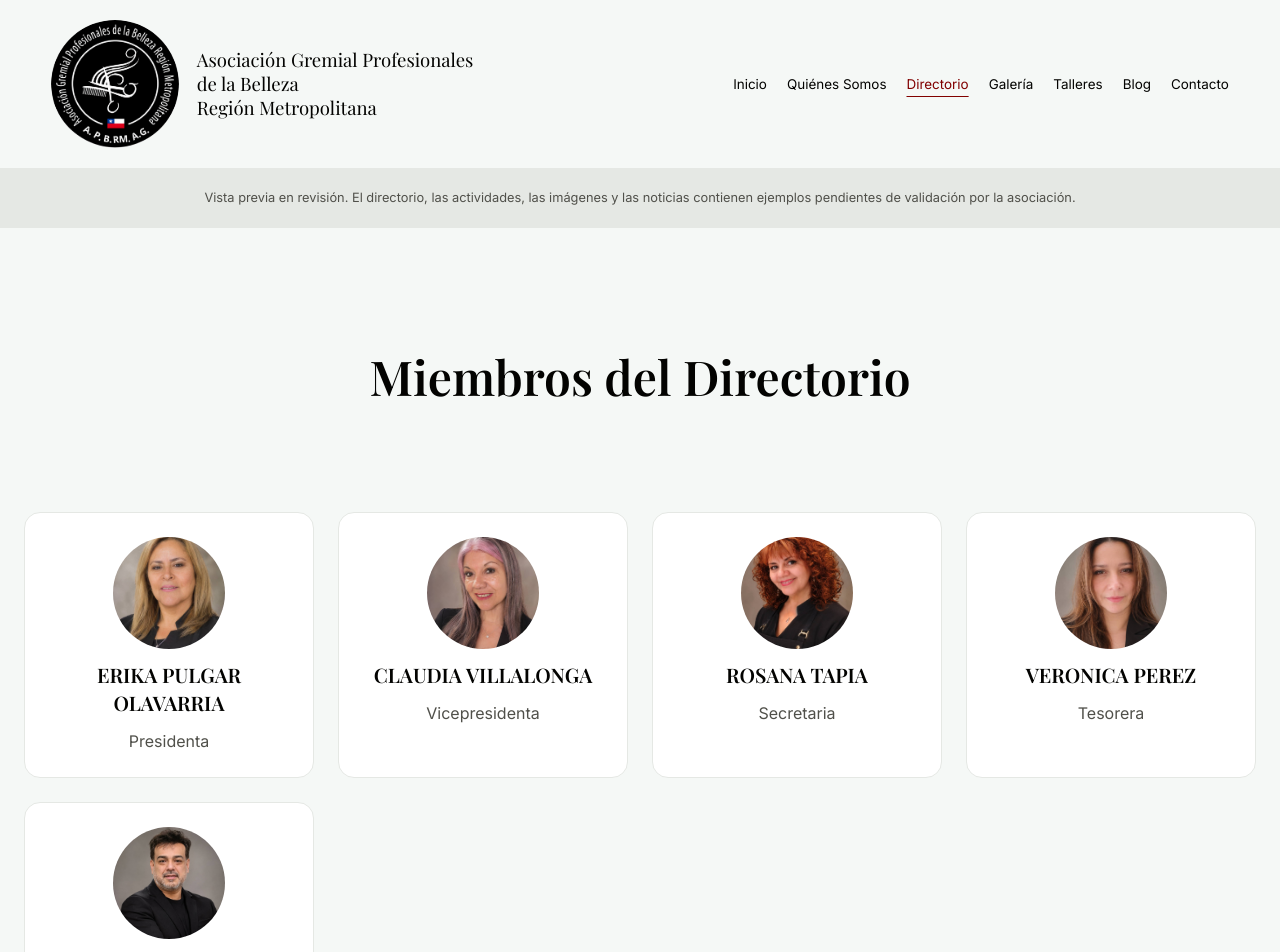
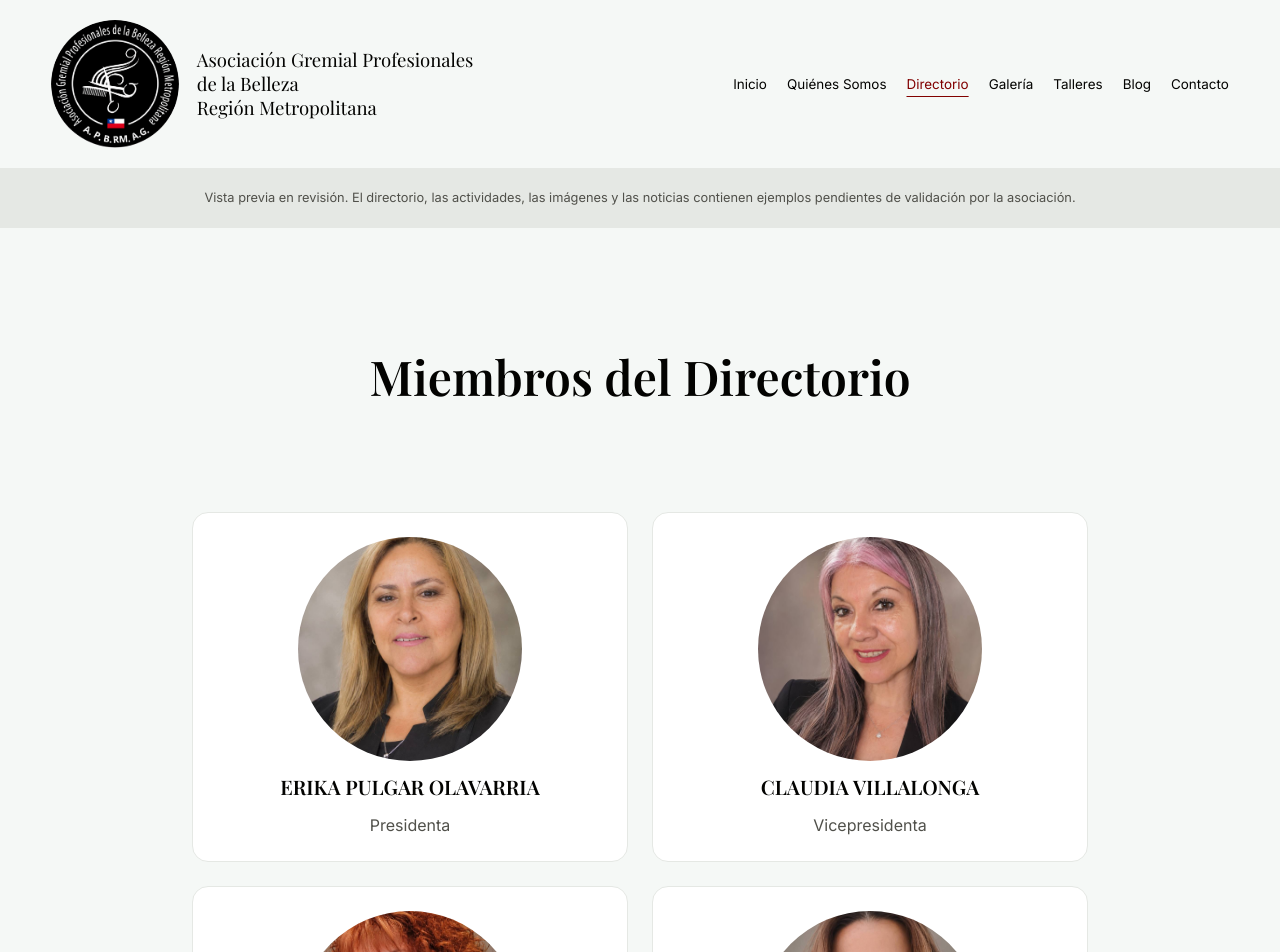
Before and after one commit to gabrieladrv1992-ctrl/ag-belleza-rm, a React (Vite) app: page /directorio in a window 1280 px wide. Shown: the top 952 px of the page. Built offline with nearby package versions, Linux system fonts and the light colour scheme.

Commit message:
Centrar el Directorio en filas de dos y ampliar retratos

```diff
--- a/src/pages/DirectorioPage.jsx
+++ b/src/pages/DirectorioPage.jsx
@@ -10,18 +10,18 @@ export default function DirectorioPage() {
         {miembrosDirectorio.length === 0 ? (
           <p className="text-center text-charcoal-400">La nómina del Directorio está pendiente de publicación.</p>
         ) : (
-          <ul className="grid gap-6 sm:grid-cols-2 lg:grid-cols-3 xl:grid-cols-4">
+          <ul className="mx-auto grid max-w-4xl grid-cols-4 gap-3 sm:gap-6">
             {miembrosDirectorio.map(({ id, nombre, cargo, profesion, foto }) => (
-              <li key={id} className="flex flex-col items-center gap-3 rounded-2xl border border-nude-200 bg-white p-6 text-center">
+              <li key={id} className="col-span-2 flex min-w-0 flex-col items-center gap-3 rounded-2xl border border-nude-200 bg-white p-3 text-center sm:p-6 [&:last-child:nth-child(odd)]:col-start-2">
                 {foto && <img
                   src={`${import.meta.env.BASE_URL}${foto}`}
                   alt=""
-                  width="112"
-                  height="112"
+                  width="224"
+                  height="224"
                   loading="lazy"
-                  className="size-28 rounded-full object-cover"
+                  className="aspect-square w-full max-w-56 rounded-full object-cover"
                 />}
-                <h2 className="font-serif text-xl font-semibold text-foreground">{nombre}</h2>
+                <h2 className="w-full break-words font-serif text-base font-semibold text-foreground sm:text-xl">{nombre}</h2>
                 <p className="text-charcoal-400">{cargo}</p>
                 {profesion && <p className="text-charcoal-400">{profesion}</p>}
               </li>
```
